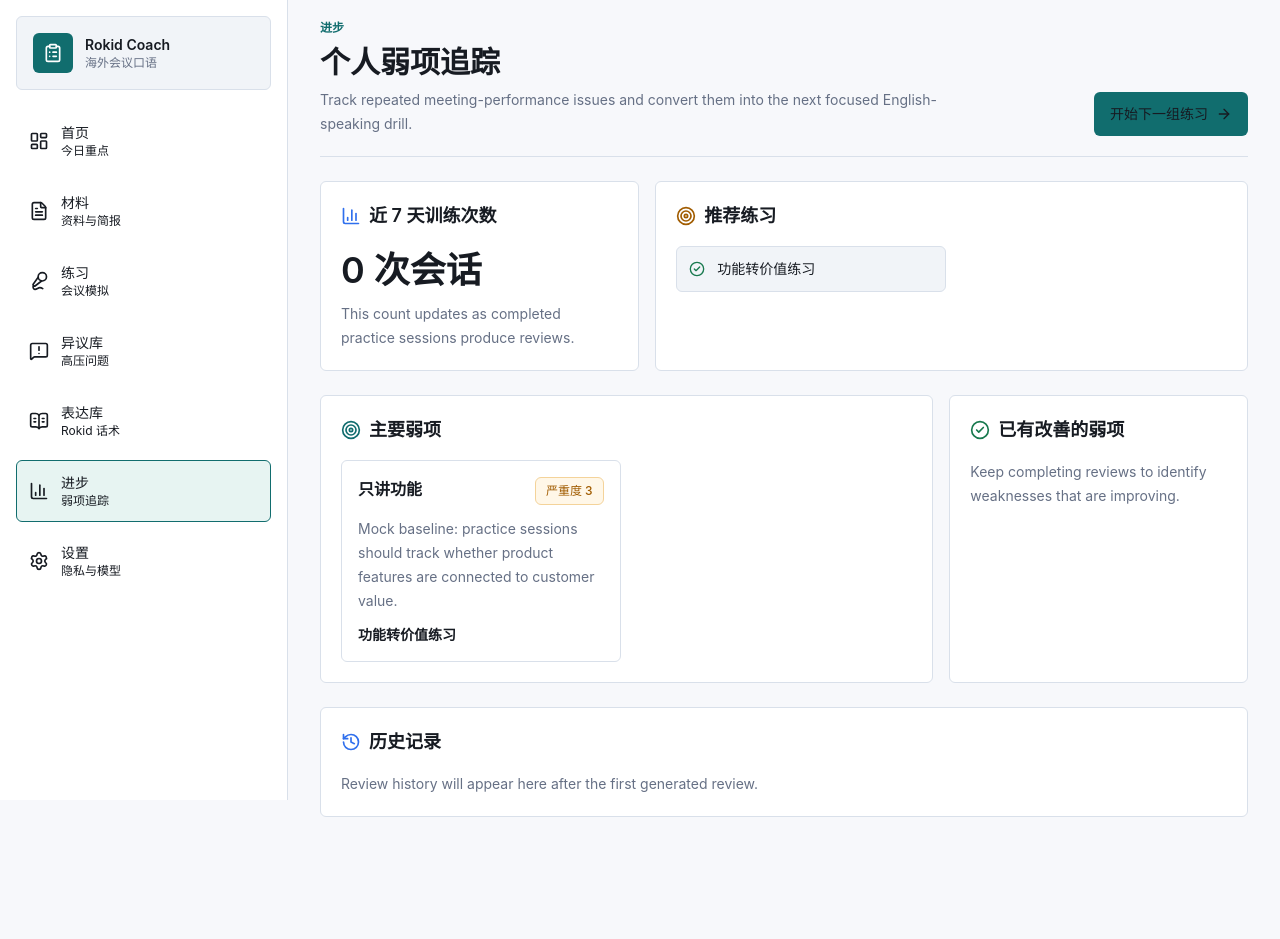
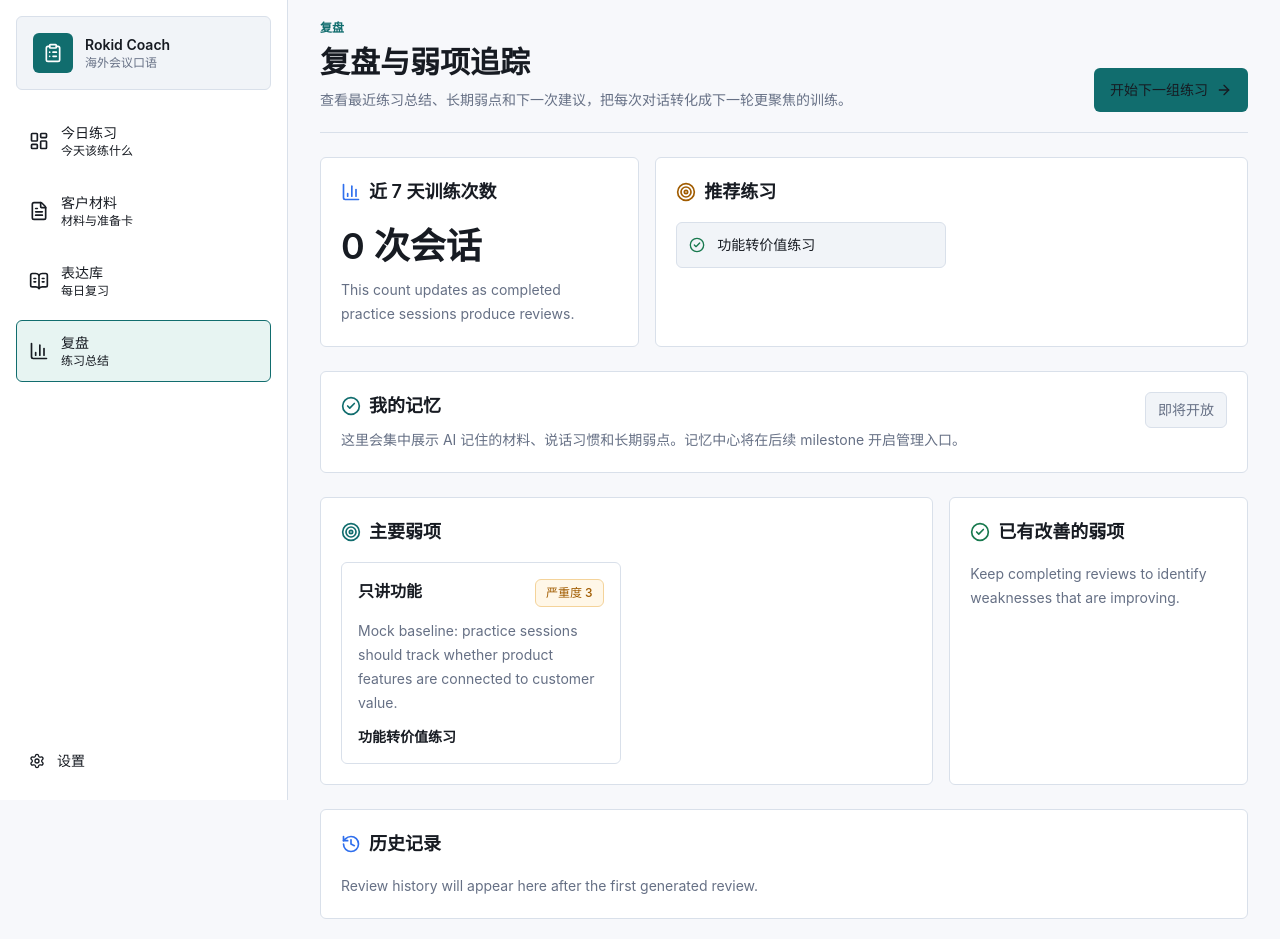
Before and after one commit to shanzitong020717/Nega_Yunana, a Next.js app: page /progress in a window 1280 px wide. Before the commit the page ends 837 px from the top, so only its background shows below. Built offline with nearby package versions, Linux system fonts and the light colour scheme.

Commit message:
feat: simplify primary navigation

```diff
--- a/src/app/progress/page.tsx
+++ b/src/app/progress/page.tsx
@@ -1,9 +1,15 @@
+import type { Metadata } from "next";
+
 import { ProgressView } from "@/features/progress/progress-view";
 import { listPracticeSessionRecords } from "@/lib/practice/practice-session-store";
 import {
   getDefaultProgressSummary,
   getProgressSummary,
 } from "@/lib/progress/weakness-store";
+
+export const metadata: Metadata = {
+  title: "复盘 | Rokid Coach",
+};
 
 export default function ProgressPage() {
   const recentTrainingCount = listPracticeSessionRecords().length;
--- a/src/components/app-sidebar.tsx
+++ b/src/components/app-sidebar.tsx
@@ -6,74 +6,43 @@ import {
   ClipboardList,
   FileText,
   LayoutDashboard,
-  MessageSquareWarning,
-  Mic2,
   Settings,
 } from "lucide-react";
 import Link from "next/link";
 import { usePathname } from "next/navigation";
 import type { ComponentType } from "react";
 
-type NavHref =
-  | "/dashboard"
-  | "/materials"
-  | "/practice"
-  | "/objection-bank"
-  | "/phrasebook"
-  | "/progress"
-  | "/settings";
+import { defaultScenarioPack } from "@/data/scenario-packs";
 
 type NavItem = {
-  href: NavHref;
+  href: string;
   label: string;
   description: string;
   icon: ComponentType<{ className?: string }>;
 };
 
-const navItems: NavItem[] = [
-  {
-    href: "/dashboard",
-    label: "首页",
-    description: "今日重点",
-    icon: LayoutDashboard,
-  },
-  {
-    href: "/materials",
-    label: "材料",
-    description: "资料与简报",
-    icon: FileText,
-  },
-  {
-    href: "/practice",
-    label: "练习",
-    description: "会议模拟",
-    icon: Mic2,
-  },
-  {
-    href: "/objection-bank",
-    label: "异议库",
-    description: "高压问题",
-    icon: MessageSquareWarning,
-  },
-  {
-    href: "/phrasebook",
-    label: "表达库",
-    description: "Rokid 话术",
-    icon: BookOpenText,
-  },
-  {
-    href: "/progress",
-    label: "进步",
-    description: "弱项追踪",
-    icon: BarChart3,
-  },
-  {
-    href: "/settings",
-    label: "设置",
-    description: "隐私与模型",
-    icon: Settings,
-  },
-];
+const iconByHref: Record<string, ComponentType<{ className?: string }>> = {
+  "/dashboard": LayoutDashboard,
+  "/materials": FileText,
+  "/phrasebook": BookOpenText,
+  "/progress": BarChart3,
+  "/settings": Settings,
+};
+
+const primaryNavItems: NavItem[] = defaultScenarioPack.navigation.primary.map(
+  (item) => ({
+    ...item,
+    description: item.href === "/progress" ? "练习总结" : item.description,
+    icon: iconByHref[item.href] ?? LayoutDashboard,
+  }),
+);
+
+const auxiliaryNavItems: NavItem[] = defaultScenarioPack.navigation.auxiliary
+  .filter((item) => item.href === "/settings")
+  .map((item) => ({
+    ...item,
+    icon: iconByHref[item.href] ?? Settings,
+  }));
 
 export function AppSidebar() {
   const pathname = usePathname();
@@ -99,7 +68,7 @@ export function AppSidebar() {
         </Link>
 
         <nav aria-label="主导航" className="flex gap-2 overflow-x-auto pb-1 md:flex-col md:overflow-visible">
-          {navItems.map((item) => {
+          {primaryNavItems.map((item) => {
             const Icon = item.icon;
             const isActive =
               pathname === item.href || pathname.startsWith(`${item.href}/`);
@@ -125,6 +94,31 @@ export function AppSidebar() {
             );
           })}
         </nav>
+
+        <nav aria-label="辅助导航" className="mt-auto flex gap-2 md:flex-col">
+          {auxiliaryNavItems.map((item) => {
+            const Icon = item.icon;
+            const isActive =
+              pathname === item.href || pathname.startsWith(`${item.href}/`);
+
+            return (
+              <Link
+                key={item.href}
+                href={item.href}
+                aria-current={isActive ? "page" : undefined}
+                className={[
+                  "flex min-h-11 items-center gap-3 rounded-md border px-3 py-3 text-sm transition",
+                  isActive
+                    ? "border-[var(--primary)] bg-[#e7f4f2] text-[var(--primary-strong)]"
+                    : "border-transparent text-[var(--muted)] hover:border-[var(--border)] hover:bg-[var(--surface-subtle)] hover:text-[var(--foreground)]",
+                ].join(" ")}
+              >
+                <Icon className="h-4 w-4 shrink-0" aria-hidden="true" />
+                <span className="font-medium">{item.label}</span>
+              </Link>
+            );
+          })}
+        </nav>
       </div>
     </aside>
   );
--- a/src/features/progress/progress-view.tsx
+++ b/src/features/progress/progress-view.tsx
@@ -39,9 +39,9 @@ export function ProgressView({
   return (
     <>
       <PageHeader
-        eyebrow="进步"
-        title="个人弱项追踪"
-        description="Track repeated meeting-performance issues and convert them into the next focused English-speaking drill."
+        eyebrow="复盘"
+        title="复盘与弱项追踪"
+        description="查看最近练习总结、长期弱点和下一次建议，把每次对话转化成下一轮更聚焦的训练。"
         actions={
           <Link
             href="/practice"
@@ -86,6 +86,23 @@ export function ProgressView({
               </div>
             ))}
           </div>
+        </div>
+      </section>
+
+      <section className="rounded-md border border-[var(--border)] bg-[var(--surface)] p-5">
+        <div className="flex flex-wrap items-start justify-between gap-4">
+          <div>
+            <div className="flex items-center gap-2">
+              <CheckCircle2 className="h-5 w-5 text-[var(--primary)]" aria-hidden="true" />
+              <h2 className="text-lg font-semibold">我的记忆</h2>
+            </div>
+            <p className="mt-2 text-sm leading-6 text-[var(--muted)]">
+              这里会集中展示 AI 记住的材料、说话习惯和长期弱点。记忆中心将在后续 milestone 开启管理入口。
+            </p>
+          </div>
+          <span className="inline-flex min-h-9 items-center rounded-md border border-[var(--border)] bg-[var(--surface-subtle)] px-3 text-sm font-medium text-[var(--muted)]">
+            即将开放
+          </span>
         </div>
       </section>
 
```
Also changed, not shown: 2 other files (tests, documents, lock files or other folders).
